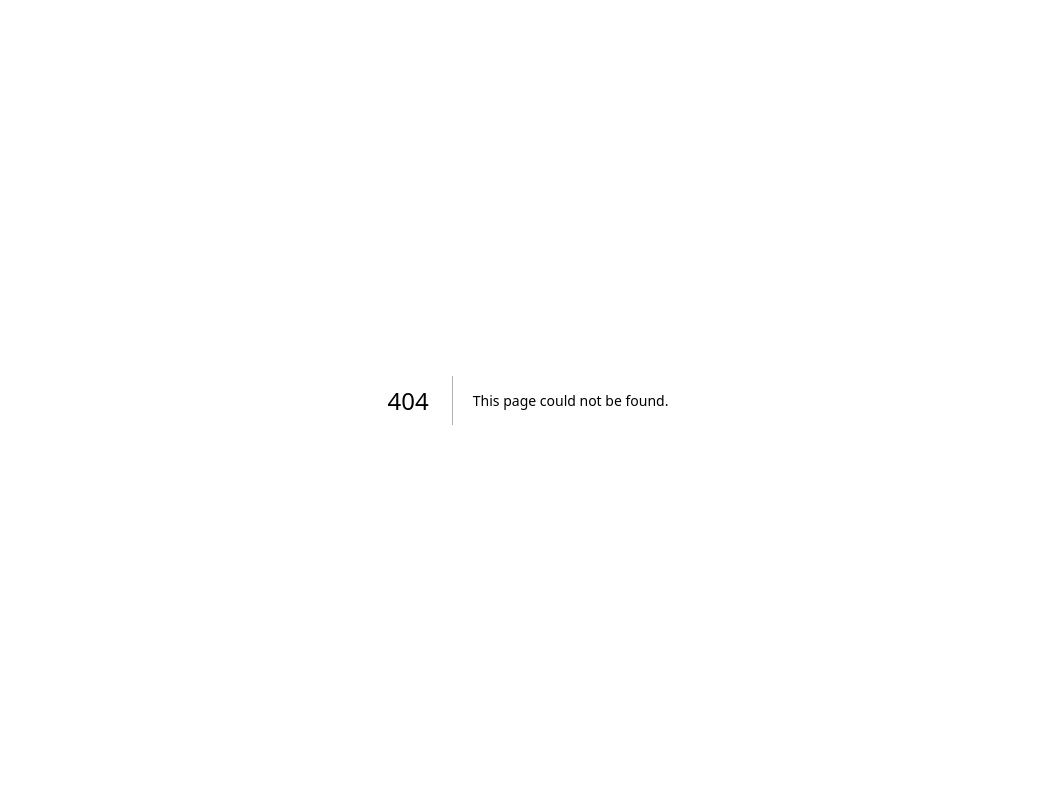
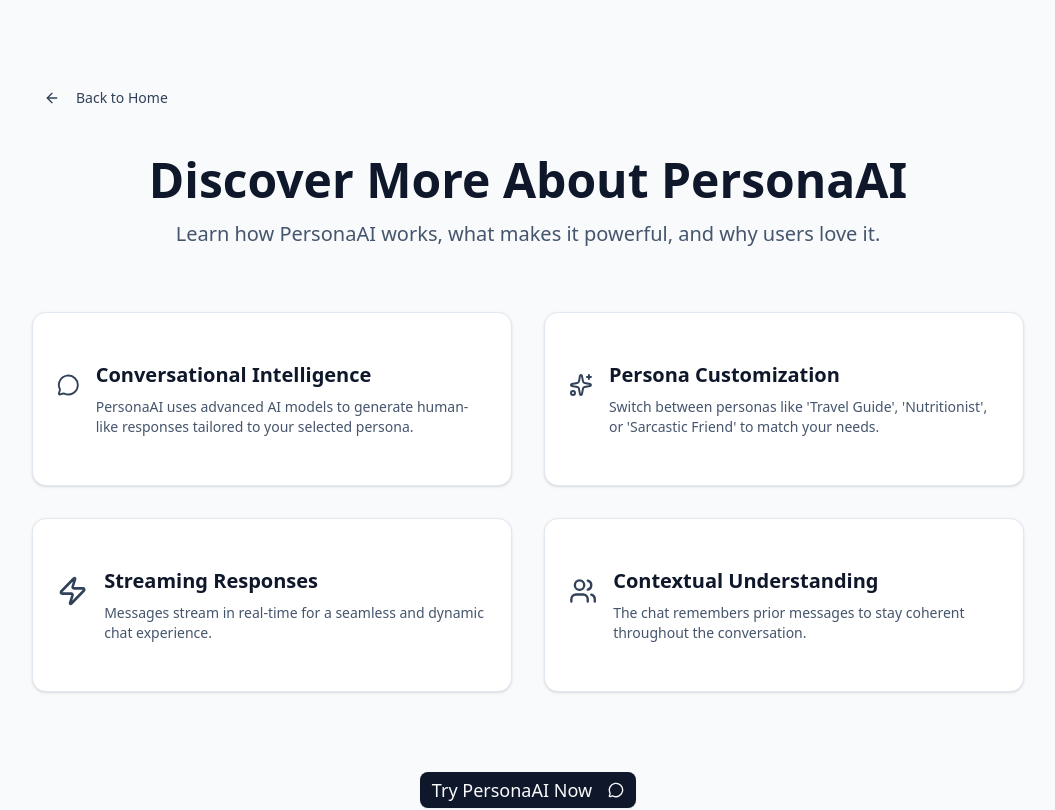
Before and after one commit to Vishw-modi/Persona-AI, a Next.js app: page /learn-more in a window 1280 px wide. Before the commit this address had no page. Shown: the top 810 px of the page, without its empty margins (112-1167 px from the left). Built offline with nearby package versions, Linux system fonts and the light colour scheme.

Commit message:
learn-more

```diff
--- /dev/null
+++ b/app/learn-more/page.tsx
@@ -0,0 +1,110 @@
+"use client";
+
+import { Button } from "@/components/ui/button";
+import { Card, CardContent } from "@/components/ui/card";
+import { MessageCircle, Sparkles, Zap, Users, ArrowLeft } from "lucide-react";
+import Link from "next/link";
+
+const LearnMore = () => {
+  const features = [
+    {
+      icon: MessageCircle,
+      title: "Conversational Intelligence",
+      description:
+        "PersonaAI uses advanced AI models to generate human-like responses tailored to your selected persona.",
+    },
+    {
+      icon: Sparkles,
+      title: "Persona Customization",
+      description:
+        "Switch between personas like 'Travel Guide', 'Nutritionist', or 'Sarcastic Friend' to match your needs.",
+    },
+    {
+      icon: Zap,
+      title: "Streaming Responses",
+      description:
+        "Messages stream in real-time for a seamless and dynamic chat experience.",
+    },
+    {
+      icon: Users,
+      title: "Contextual Understanding",
+      description:
+        "The chat remembers prior messages to stay coherent throughout the conversation.",
+    },
+  ];
+
+  return (
+    <div className="min-h-screen bg-slate-50">
+      <div className="container mx-auto px-4 py-20 max-w-5xl">
+        {/* Header */}
+        <div className="flex items-center justify-between mb-10">
+          <Link href="/">
+            <Button
+              variant="ghost"
+              className="text-slate-700 hover:bg-slate-100"
+            >
+              <ArrowLeft className="h-4 w-4 mr-2" />
+              Back to Home
+            </Button>
+          </Link>
+        </div>
+
+        {/* Title */}
+        <div className="text-center mb-16">
+          <h1 className="text-4xl md:text-5xl font-bold text-slate-900 mb-4">
+            Discover More About PersonaAI
+          </h1>
+          <p className="text-lg md:text-xl text-slate-600">
+            Learn how PersonaAI works, what makes it powerful, and why users
+            love it.
+          </p>
+        </div>
+
+        {/* Features */}
+        <div className="grid md:grid-cols-2 gap-8 mb-20">
+          {features.map((feature, index) => (
+            <Card
+              key={index}
+              className="bg-white border-slate-200 hover:shadow-md transition-all duration-300"
+            >
+              <CardContent className="p-6">
+                <div className="flex items-start space-x-4">
+                  <feature.icon className="h-10 w-10 text-slate-700 mt-1" />
+                  <div>
+                    <h3 className="text-xl font-semibold text-slate-900 mb-2">
+                      {feature.title}
+                    </h3>
+                    <p className="text-slate-600 text-sm">
+                      {feature.description}
+                    </p>
+                  </div>
+                </div>
+              </CardContent>
+            </Card>
+          ))}
+        </div>
+
+        {/* Call to Action */}
+        <div className="text-center">
+          <Link href="/chat">
+            <Button className="text-lg px-6 py-4 bg-slate-900 hover:bg-slate-800">
+              Try PersonaAI Now
+              <MessageCircle className="ml-2 h-5 w-5" />
+            </Button>
+          </Link>
+        </div>
+      </div>
+
+      {/* Footer */}
+      <footer className="border-t border-slate-200 py-12 bg-white mt-20">
+        <div className="container mx-auto px-4 text-center">
+          <p className="text-slate-500">
+            © 2024 PersonaAI. Powered by modern AI innovation.
+          </p>
+        </div>
+      </footer>
+    </div>
+  );
+};
+
+export default LearnMore;
```
